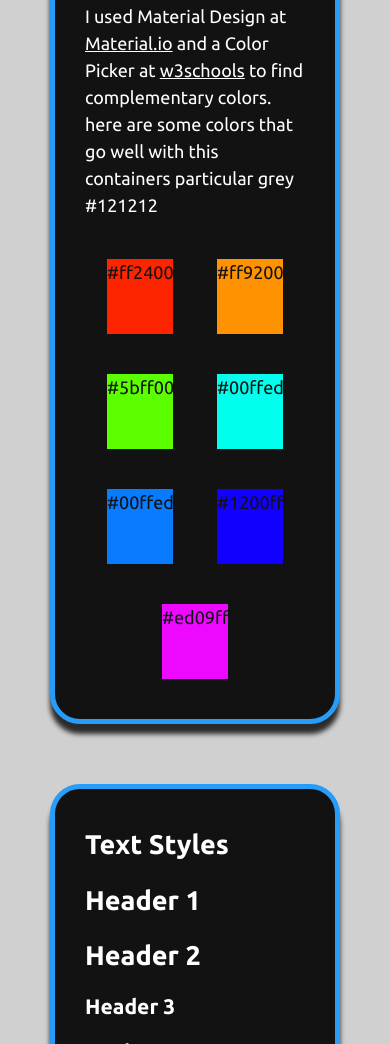
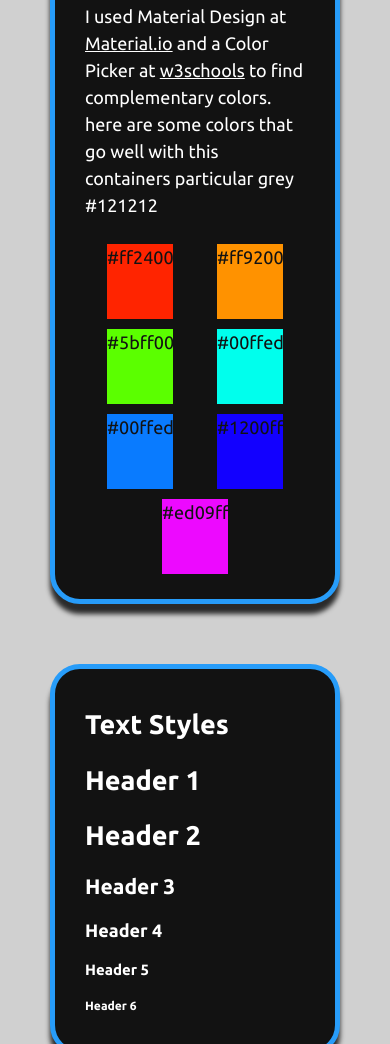
Before and after one commit to manblue7/mablue7.github.io-stylesite, a plain HTML site: page index.html in a window 390 px wide. Shown: the part 1012-2056 px from the top of the page. Drawn offline with Linux system fonts and the light colour scheme; a web font is replaced by a local one.

Commit message:
v1.3 updated for mobile

```diff
--- a/style.css
+++ b/style.css
@@ -177,3 +177,12 @@ header p {
         margin-left: 5px;
     }
 }
+
+@media only screen and (max-width: 400px) {
+    .colorbox {
+        width: 30%x;
+        margin: 5px;
+    }
+
+
+}
```
